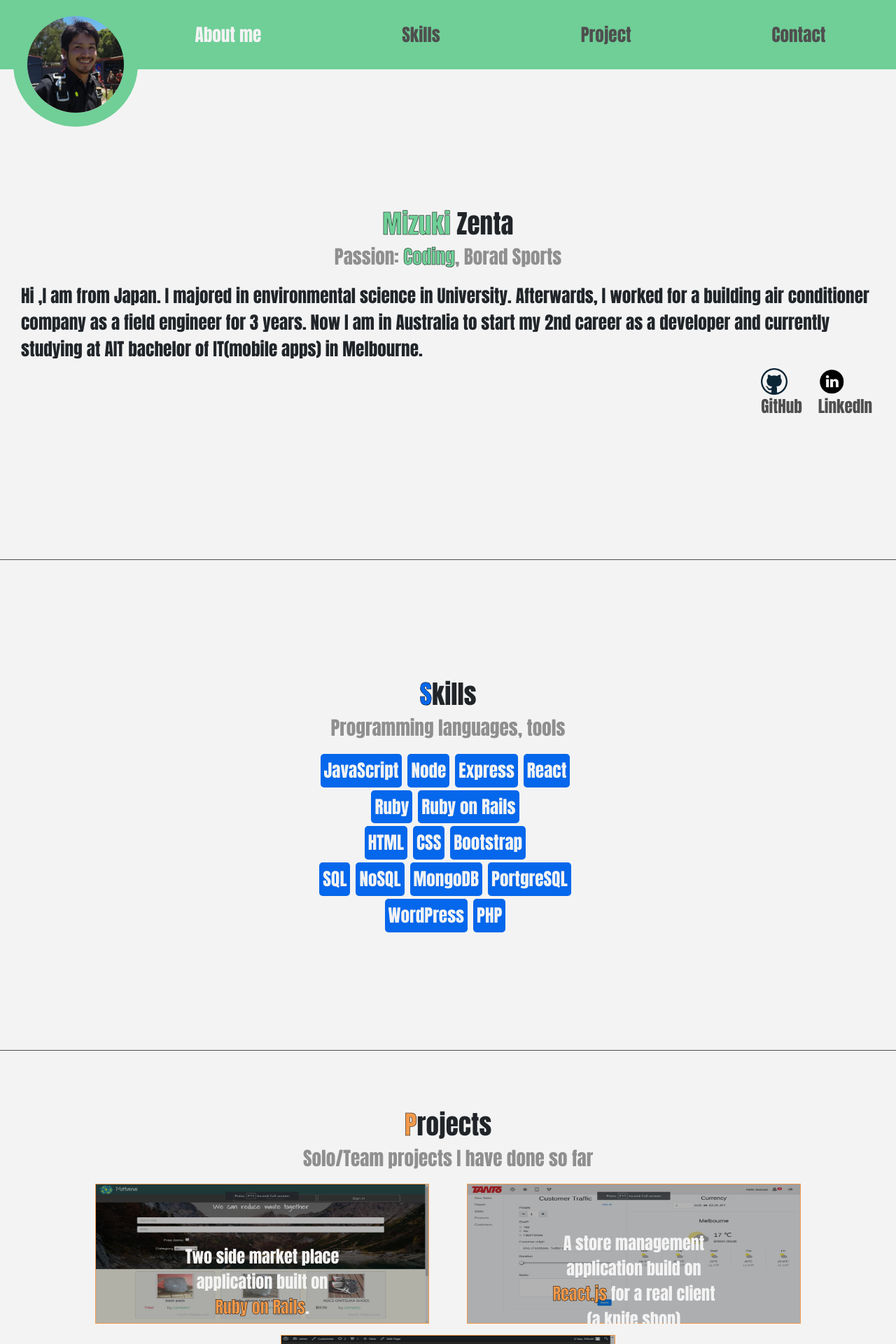
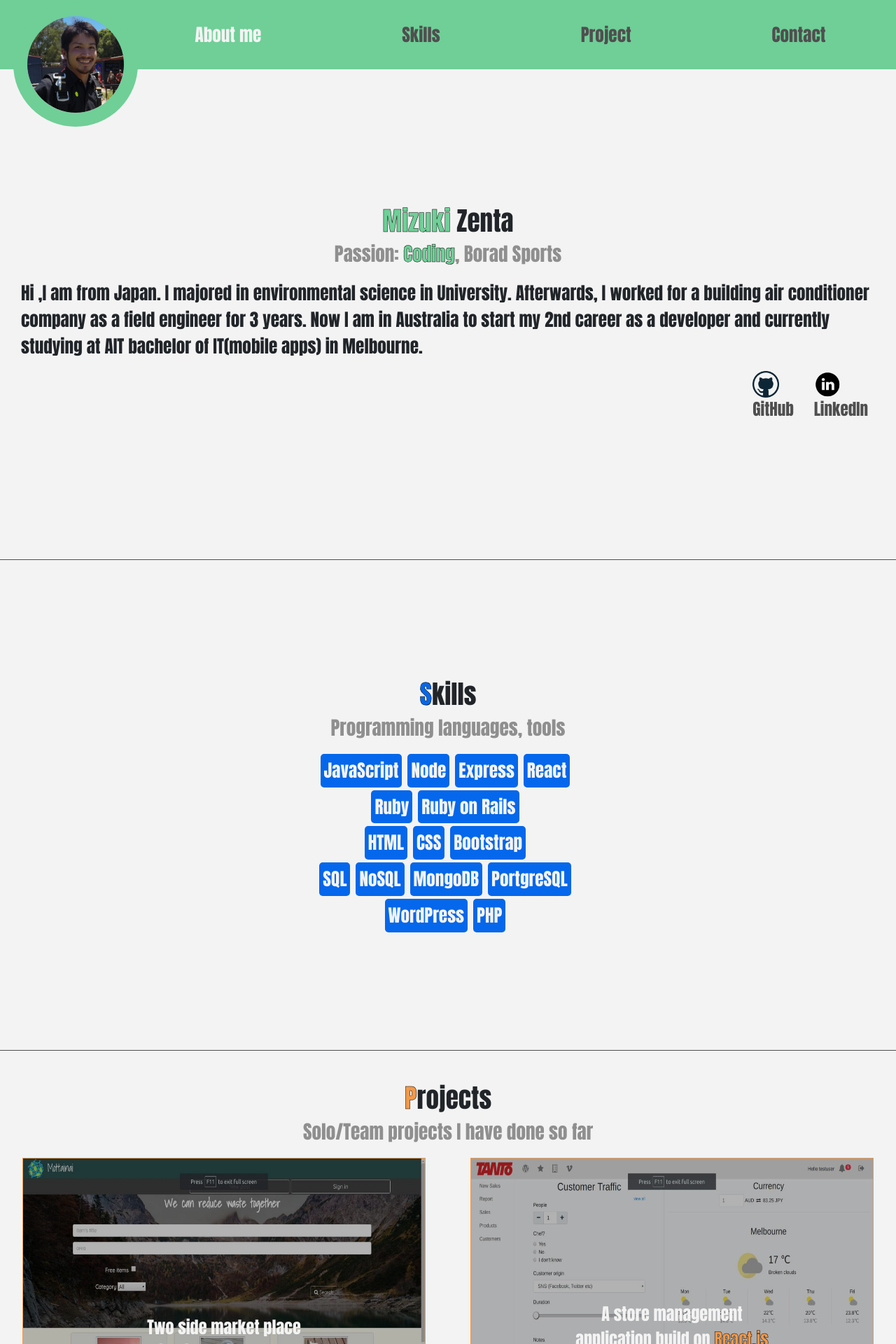
Before and after one commit to MizukiZ/New-Portfolio, a React (Create React App) app: page / in a window 1280 px wide. Shown: the top 1920 px of the page at 70% size. Built offline with nearby package versions, Linux system fonts and the light colour scheme.

Commit message:
fix some postiion bugs and adjust the size of project items

```diff
--- a/src/App.css
+++ b/src/App.css
@@ -75,7 +75,7 @@
   width: calc(19px + 1.5vw);
   font-size: calc(4px + 1.5vw);
   color: #4f4f4f;
-  margin-right: calc(24px + 1.5vw);
+  margin-right: calc(30px + 1.5vw);
 }
 
 .icons-section img {
@@ -150,7 +150,7 @@
 
 .project-item {
   width: 90%;
-  height: calc(170px + 10vw);
+  height: calc(170px + 30vw);
   position: relative;
   border: 1px solid #f2994a;
 }
@@ -233,7 +233,7 @@
 @media (min-width: 768px) {
   .project-item {
     width: 45%;
-    height: 200px;
+    height: calc(270px + 10vw);
     position: relative;
     border: 1px solid #f2994a;
   }
--- a/src/App.js
+++ b/src/App.js
@@ -88,7 +88,7 @@ class App extends Component {
       e => {
         // get scroll amount
         const yPosition = window.pageYOffset
-        this.setState({ position: yPosition })
+        this.setState({ position: Math.ceil(yPosition) })
       },
       true
     )
--- a/src/components/AboutMe.js
+++ b/src/components/AboutMe.js
@@ -16,7 +16,7 @@ function AboutMe({ position, screenHeight, headerOffSet }) {
           Passion: <span>Coding</span>, Borad Sports
         </div>
 
-        <div className="about-main mb-2">
+        <div className="about-main mb-3">
           Hi ,I am from Japan. I majored in environmental science in University.
           Afterwards, I worked for a building air conditioner company as a field
           engineer for 3 years. Now I am in Australia to start my 2nd career as
```
